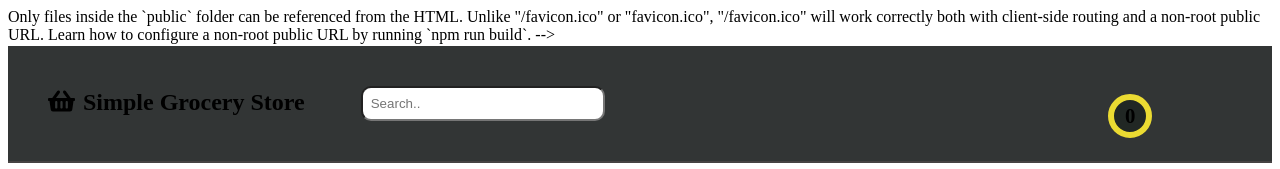
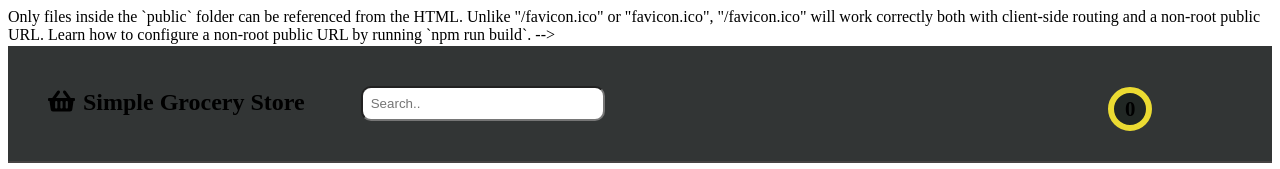
Before and after one commit to amo2019/grocery-store, a React (Create React App) app: page / in a window 1280 px wide. Shown: the top 169 px of the page. Built offline with nearby package versions, Linux system fonts and the light colour scheme.

Commit message:
change margin-top of cart icon

```diff
--- a/src/components/Header.css
+++ b/src/components/Header.css
@@ -22,7 +22,7 @@
 
 .cart-icon {
     font-size: 1.3rem;
-    margin-top: .5rem;
+    margin-top: .1rem;
 }
 
 .fa-donate:before {
```
